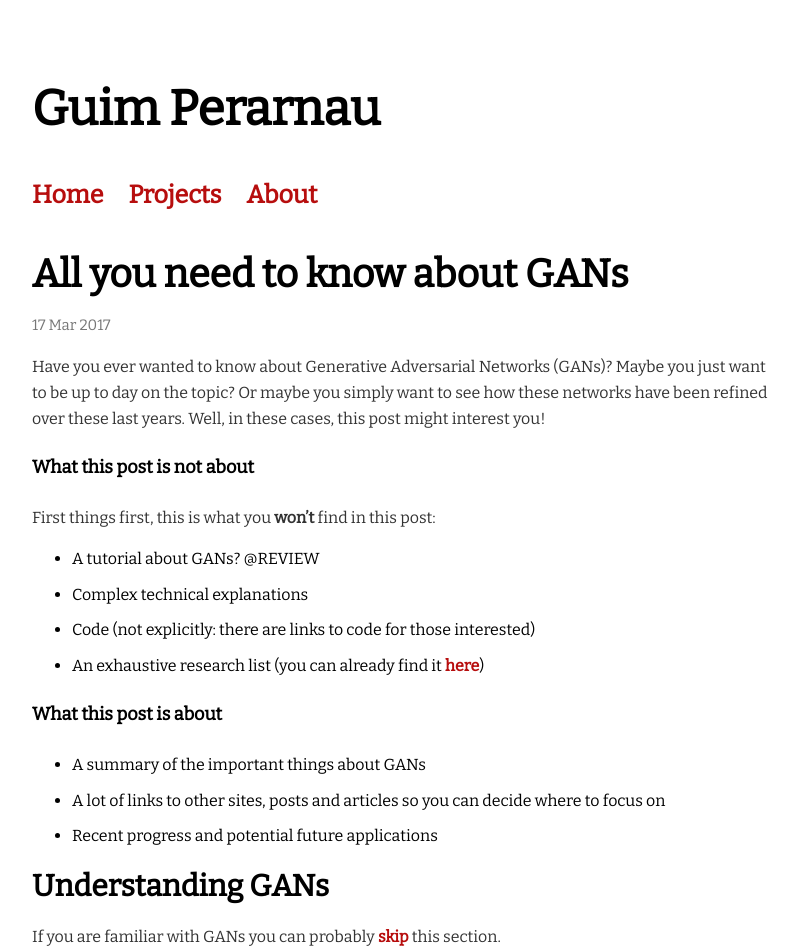
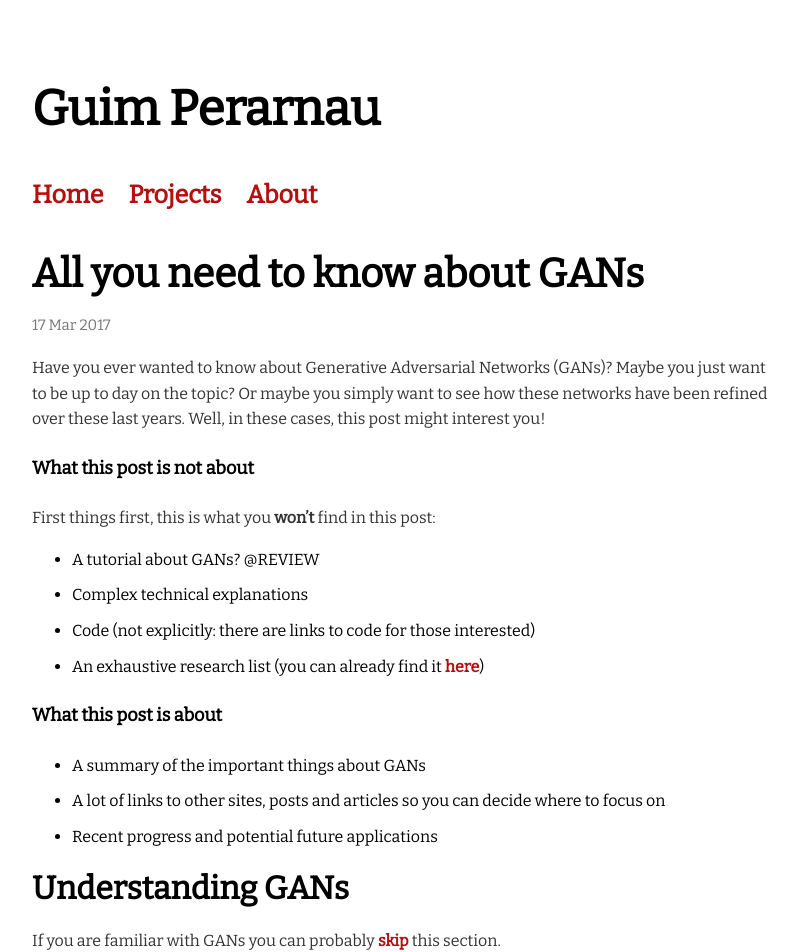
Before and after one commit to Guim3/guim3.github.io, a Jekyll site: the page built from _posts/2017-03-17-All-you-need-to-know-about-GANs.md, in a window 1280 px wide. Shown: the top 952 px of the page, without its empty margins (233-1030 px from the left). Built offline with Jekyll 4.4.1, drawn with Linux system fonts in a browser that asks for light colours; comment, search, counter and statistics services are not loaded.

Commit message:
Refine heading sizes

```diff
--- a/css/main.css
+++ b/css/main.css
@@ -99,7 +99,7 @@
 }
 h1 {
 	font-family: Bitter;
-	font-size: 39px;
+	font-size: 40px;
 	font-style: normal;
 	font-variant: normal;
 	font-weight: 700;
@@ -107,7 +107,7 @@
 }
 h2 {
   font-family: Bitter;
-  font-size: 30px;
+  font-size: 32px;
   font-style: normal;
   font-variant: normal;
   font-weight: 700;
@@ -115,7 +115,7 @@
 }
 h3 {
 	font-family: Bitter;
-	font-size: 25px;
+	font-size: 22px;
 	font-style: normal;
 	font-variant: normal;
 	font-weight: 700;
```
